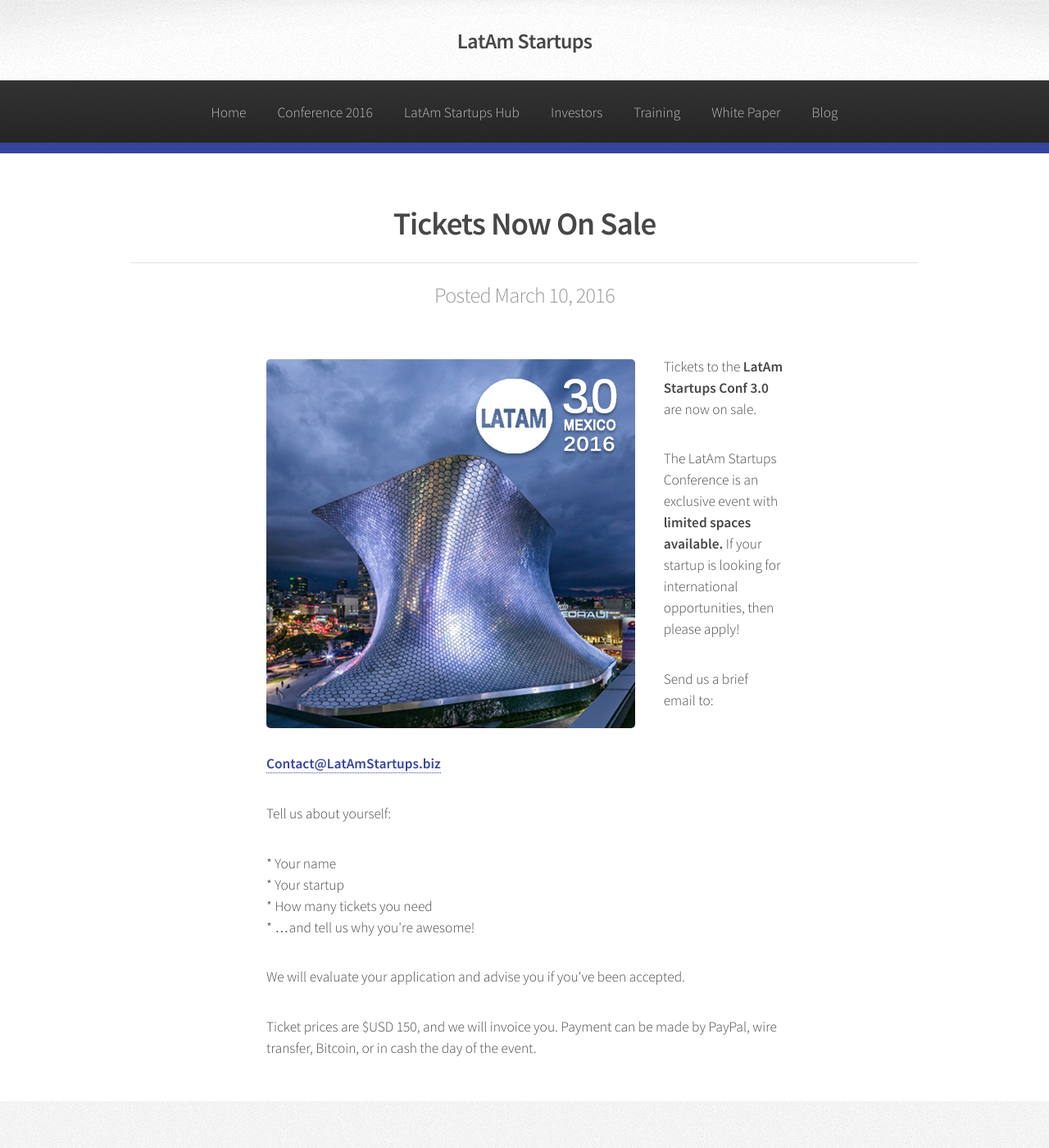
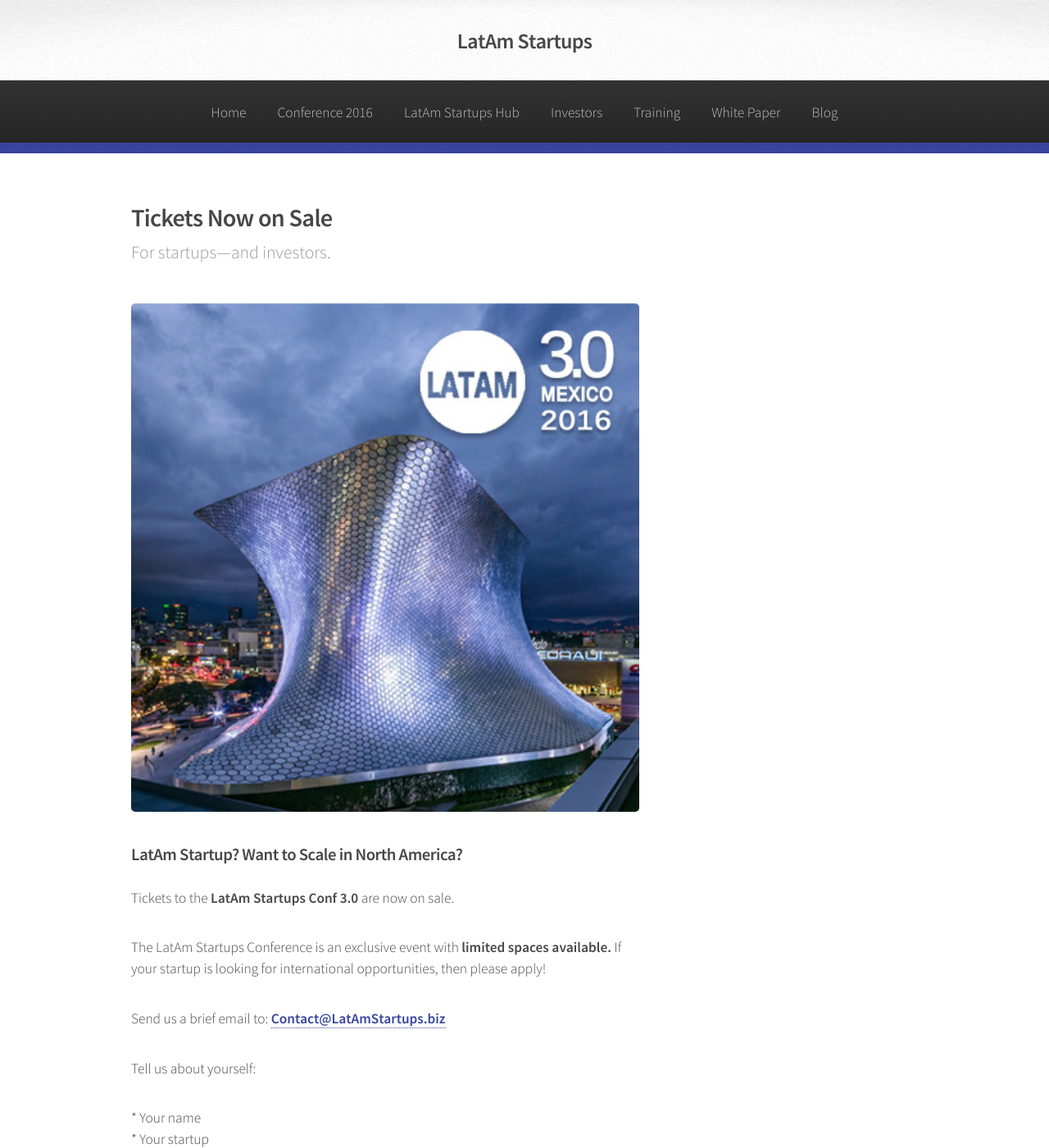
Before and after one commit to LatAmStartups/LatAmStartups.github.io, a Jekyll site: the page built from tickets.html, in a window 1280 px wide and 1400 px high. Shown: the whole window at 82% size. Built offline with Jekyll 4.4.1, drawn with Linux system fonts in a browser that asks for light colours.

Commit message:
better layout

```diff
--- a/tickets.html
+++ b/tickets.html
@@ -1,11 +1,27 @@
 ---
 title: Tickets Now On Sale
-layout: post
-featured: /assets/images/tix.jpg
+layout: default
 category: conference
-date: 2016-03-10
 ---
 
+<!-- Main -->
+	<section class="wrapper style1">
+		<div class="container">
+			<div class="row double">
+				<div class="8u">
+					<div id="content">
+
+<!-- Content -->
+
+	<article>
+		<header>
+			<h2>Tickets Now on Sale</h2>
+			<p>For startups&mdash;and investors.
+		</header>
+
+		<span class="image featured"><img src="{{ site.baseurl }}/assets/images/tix.jpg" alt="" /></span>
+
+		<h3>LatAm Startup? Want to Scale in North America?</h3>
 <p>Tickets to the <strong>LatAm Startups Conf 3.0</strong> are now on sale.</p>
 
 
```
